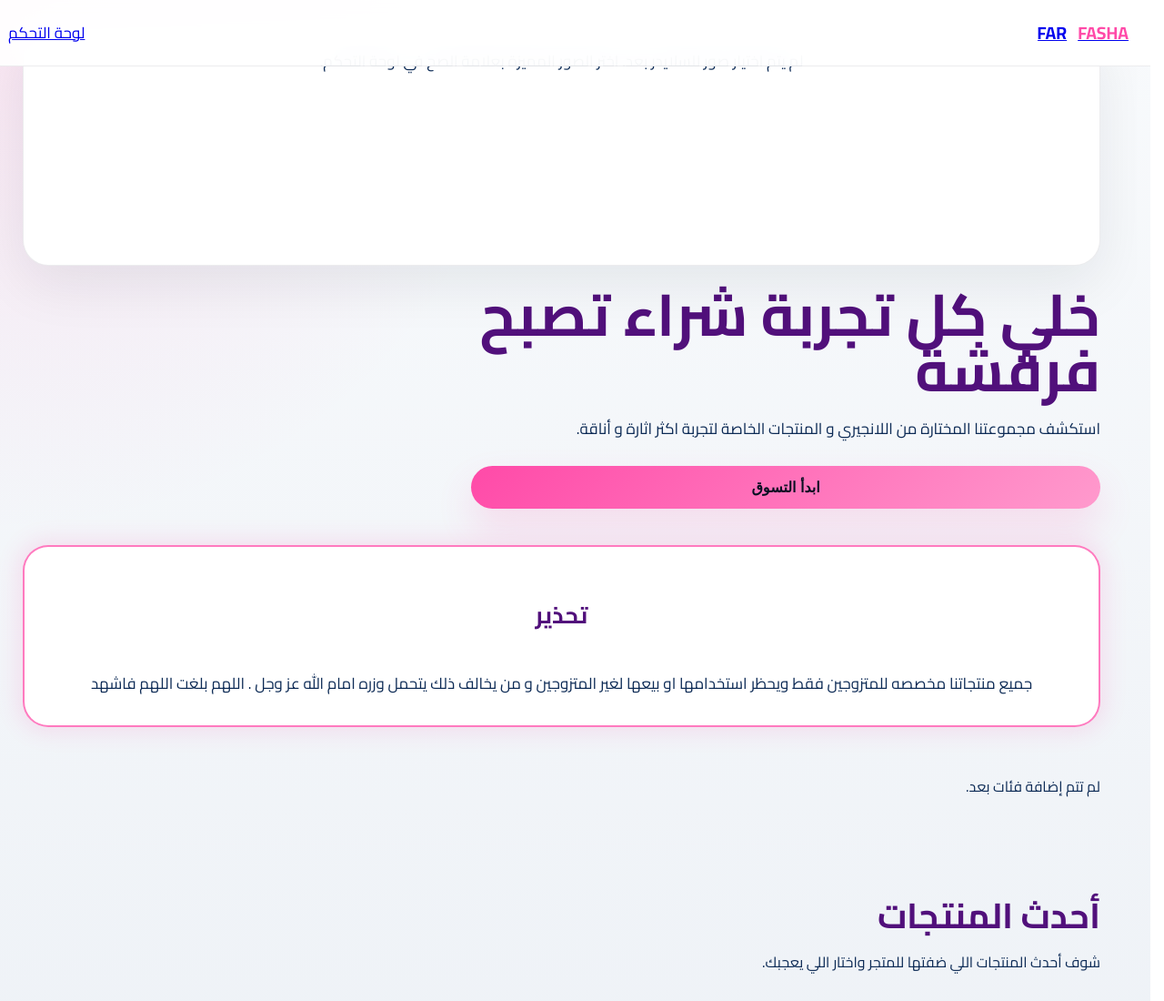
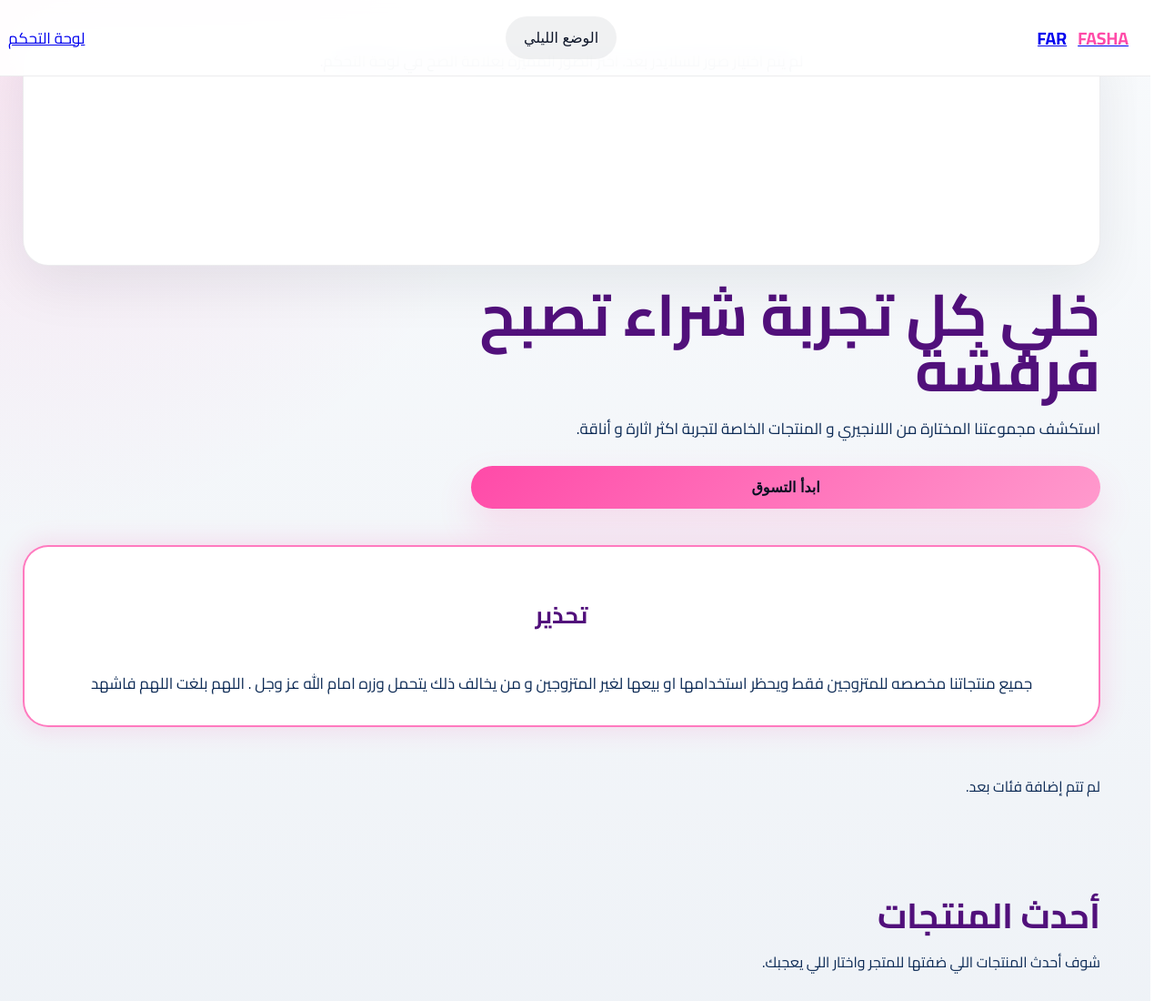
Before and after one commit to Medoxd60/FARFASHA-STORE, a plain HTML site: page index.html in a window 1280 px wide. Shown: the top 1100 px of the page at 91% size. Drawn offline with nearby package versions, Linux system fonts and the light colour scheme; no server answers.

Commit message:
Update index.html

```diff
--- a/index.html
+++ b/index.html
@@ -13,8 +13,8 @@
   <header>
     <div class="navbar">
       <a class="brand" href="#home"><span>FASHA</span>FAR</a>
+      <button id="theme-toggle-btn" class="secondary-btn" type="button">الوضع الليلي</button>
       <a href="#admin" data-link="admin">لوحة التحكم</a>
-
     </div>
   </header>
 
```
